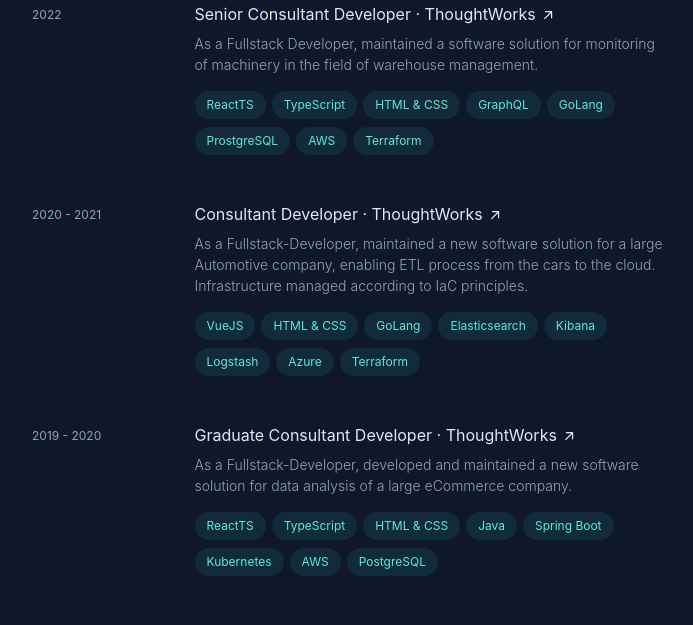
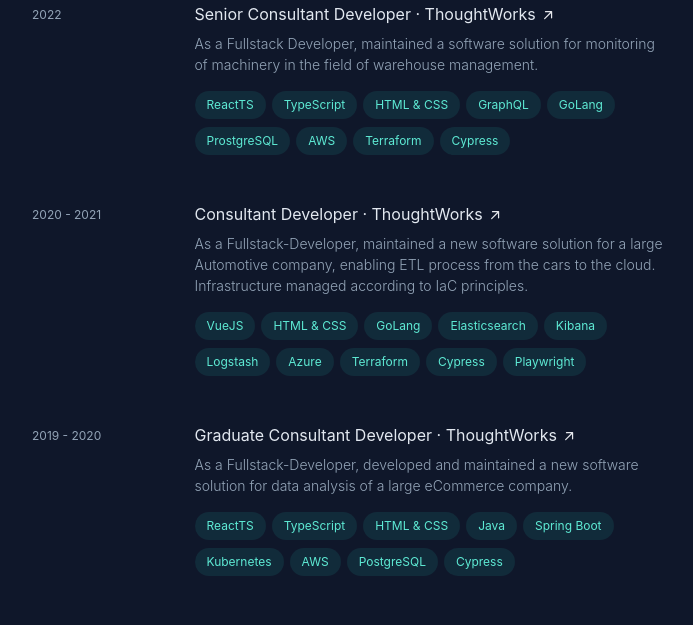
Before and after one commit to CodeRabbid/portfolio, a React (Vite) app: page / in a window 1280 px wide. Shown: the part 880-1505 px from the top of the page, without its empty margins (566-1259 px from the left). Built offline with nearby package versions, Linux system fonts and the light colour scheme; a web font is replaced by a local one.

Commit message:
add cypress and playwright

```diff
--- a/src/components/ExperienceSection.jsx
+++ b/src/components/ExperienceSection.jsx
@@ -99,6 +99,9 @@
                   <li>
                     <div className="chip">Terraform</div>
                   </li>
+                  <li>
+                    <div className="chip">Cypress</div>
+                  </li>
                 </ul>
               </div>
             </div>
@@ -151,6 +154,12 @@
                   <li>
                     <div className="chip">Terraform</div>
                   </li>
+                  <li>
+                    <div className="chip">Cypress</div>
+                  </li>
+                  <li>
+                    <div className="chip">Playwright</div>
+                  </li>
                 </ul>
               </div>
             </div>
@@ -202,6 +211,9 @@
                   <li>
                     <div className="chip">PostgreSQL</div>
                   </li>
+                  <li>
+                    <div className="chip">Cypress</div>
+                  </li>
                 </ul>
               </div>
             </div>
```
